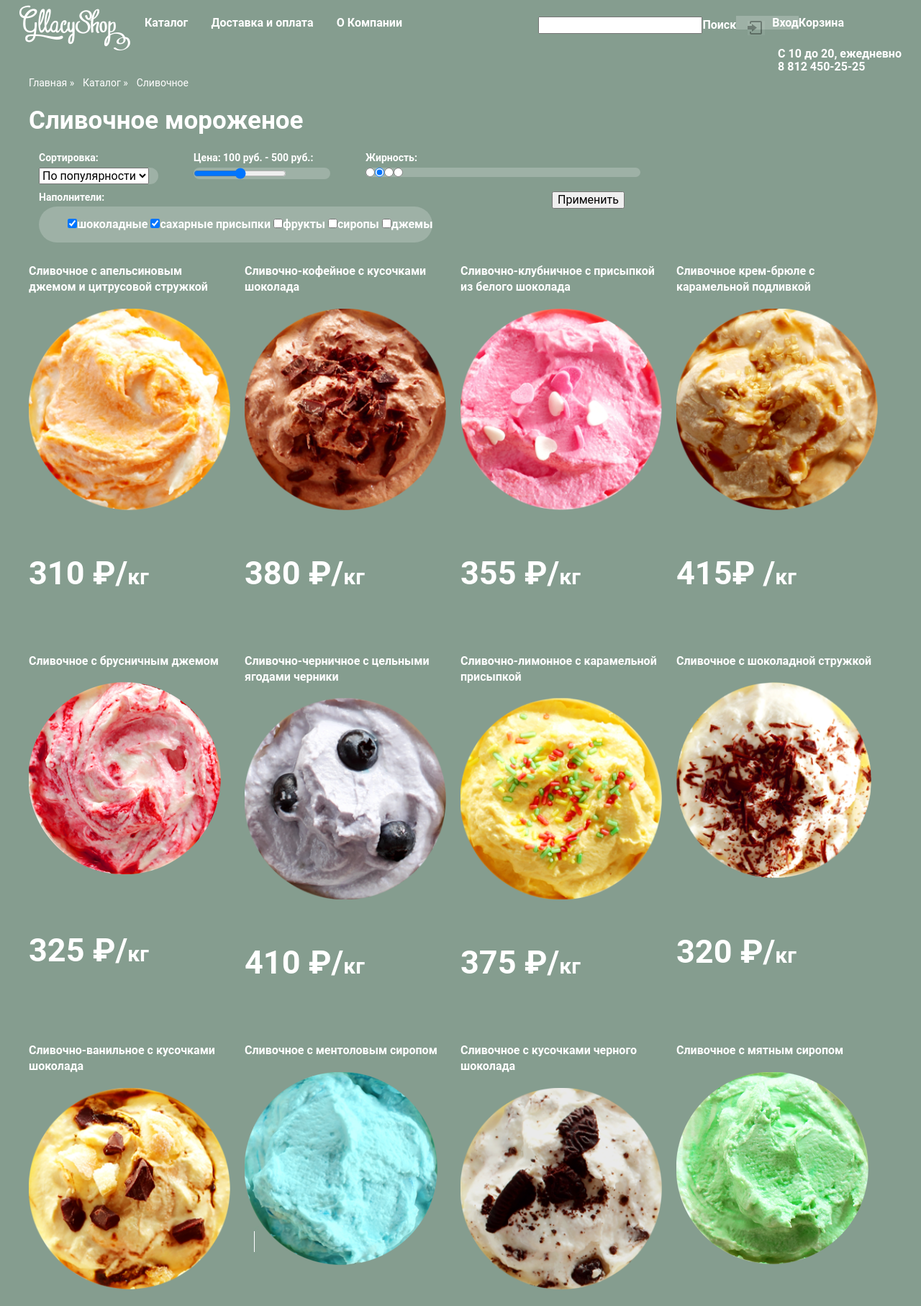
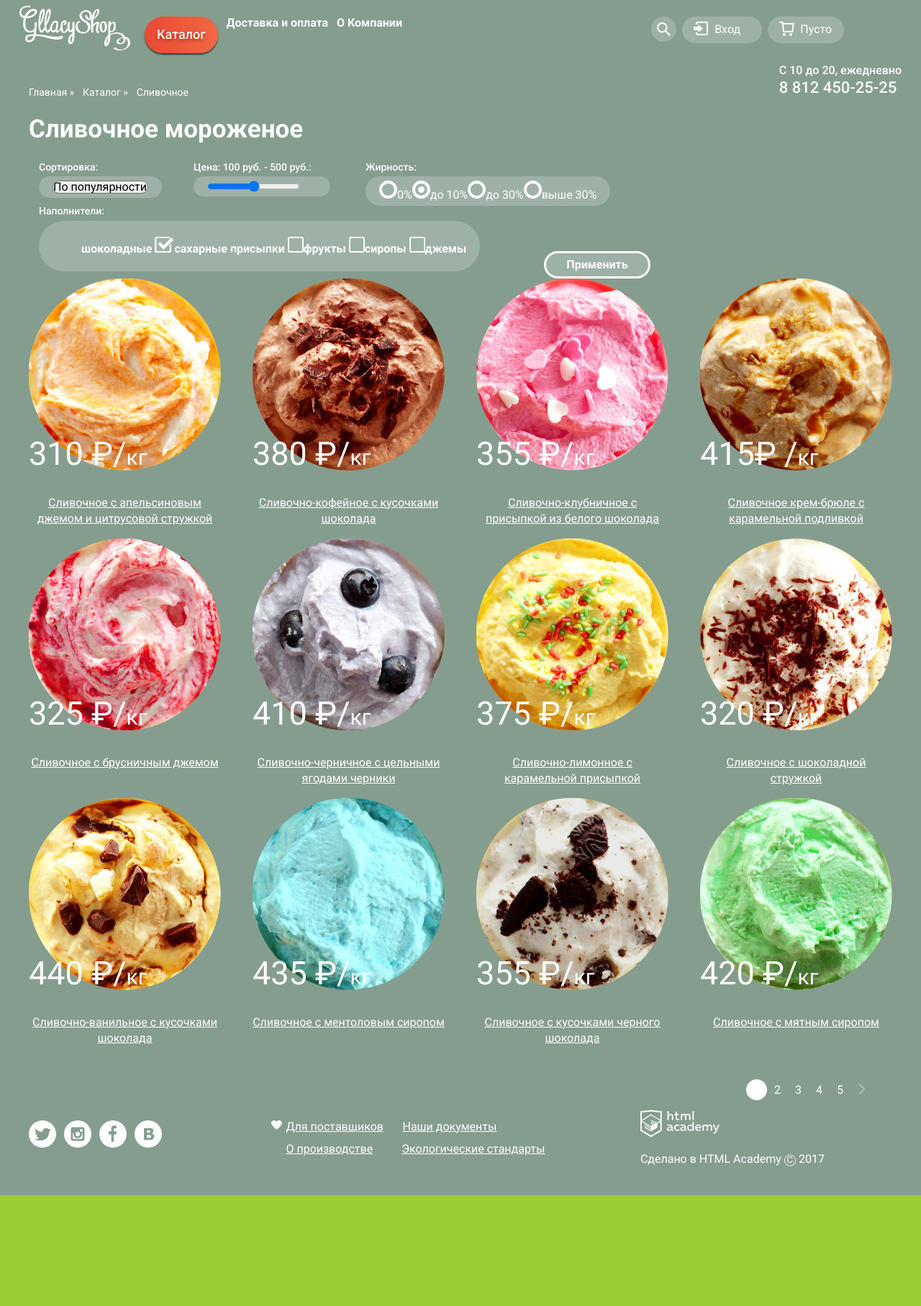
Before and after one commit to girofleeorientale/428797-gllacy, a plain HTML site: page catalog.html in a window 1280 px wide. Shown: the top 1815 px of the page at 72% size. After the commit the page ends 1661 px from the top, so only its background shows below. Drawn offline with nearby package versions, Linux system fonts and the light colour scheme; a web font is replaced by a local one.

Commit message:
правки

```diff
--- a/catalog.html
+++ b/catalog.html
@@ -4,7 +4,7 @@
 <head>
     <meta charset="utf-8">
     <title></title>
-     <link href="https://fonts.googleapis.com/<link href="https://fonts.googleapis.com/css?family=Roboto:400,400i,500,500i,700,700i&amp;subset=cyrillic" rel="stylesheet">
+     <link href="https://fonts.googleapis.com/css?family=Roboto:400,400i,500,500i,700,700i&amp;subset=cyrillic" rel="stylesheet">
 
     <link href="css/normalize.css" rel="stylesheet">
   <link href="css/style.css" rel="stylesheet">
@@ -18,13 +18,13 @@
   </div>
     <nav class="main-navigation">
       <ul class="site-navigation">
-        <li><a href="catalog.html">Каталог</a></li>
+        <li class="button-choice"><a href="catalog.html">Каталог</a></li>
         <li><a href="delivery-purchase.html">Доставка и оплата</a></li>
         <li><a href="about-us.html">О Компании</a></li>
       </ul>
       <ul class="user-navigation">
-        <li><input type="search" name="search">Поиск</li>
-        <li><a class="login-link" href="login.html">Вход</a>
+        <li><input type="search" name="search" class="visually-hidden"><span class="visually-hidden">Поиск</span></li>
+        <li><a class="login-link" href="login.html"><span class="entrance">Вход</span></a>
           <section class="modal modal-login">
             <h2 class="visually-hidden">Личный кабинет</h2>
             <p>Вход</p>
@@ -51,11 +51,11 @@
           </section>
         </li>
         <li>
-          <form>Корзина</form>
+          <form>Пусто</form>
         </li>
       </ul>
       <p class="header-contacts">
-        С 10 до 20, ежедневно<br>
+        <span class="time">С 10 до 20, ежедневно</span><br>
         <span class="phone-number">8 812 450-25-25</span>
       </p>
     </nav>
@@ -94,10 +94,14 @@
       <fieldset>
          <legend>Жирность:</legend>
          <div class="sort-background">
-         <input type="radio" name="fat-index" value="0%">
-         <input type="radio" name="fat-index" value="до 10%" checked>
-         <input type="radio" name="fat-index" value="до 30%">
-         <input type="radio" name="fat-index" value="выше 30%">
+         <input type="radio" name="fat-index" value="0%" id="fat0%">
+         <label for="fat0%"><img src="img/radio-off.svg" alt="кнопка" width="25" height="25"><span>0%</span></label>
+         <input type="radio" name="fat-index" value="до 10%" id="fat10%" checked>
+         <label for="fat10%"><img src="img/radio-off.svg" alt="кнопка" width="25" height="25">до 10%</label>
+         <input type="radio" name="fat-index" value="до 30%" id="fat30%">
+         <label for="fat30%"><img src="img/radio-off.svg" alt="кнопка" width="25" height="25">до 30%</label>
+         <input type="radio" name="fat-index" value="выше 30%" id="fat30%+">
+         <label for="fat30%+"><img src="img/radio-off.svg" alt="кнопка" width="25" height="25">выше 30%</label>
        </div>
       </fieldset>
     </div>
@@ -106,11 +110,11 @@
          <legend>Наполнители:</legend>
          <div class="sort-background">
          <ul class="fillers">
-            <li class="fill-with"><input type="checkbox" name="chocolate" checked><label for="chocolate">шоколадные</label></li>
-            <li class="fill-with"><input type="checkbox" name="sugar" checked><label for="sugar">сахарные присыпки</label></li>
-            <li class="fill-with"><input type="checkbox" name="fruits"><label for="fruits">фрукты</label></li>
-            <li class="fill-with"><input type="checkbox" name="syrups"><label for="syrups">сиропы</label></li>
-            <li class="fill-with"><input type="checkbox" name="jams"><label for="jams">джемы</label></li>
+            <li class="fill-with"><input type="checkbox" name="chocolate" id="chocolate" checked><label for="chocolate"><img class="img-checkbox">шоколадные</label></li>
+            <li class="fill-with"><input type="checkbox" name="sugar" id="sugar" checked><label for="sugar"><img src="img/checkbox-on.svg" alt="чекбокс" width="27" height="22">сахарные присыпки</label></li>
+            <li class="fill-with"><input type="checkbox" name="fruits" id="fruits"><label for="fruits"><img src="img/checkbox-off.svg" alt="чекбокс" width="22" height="22">фрукты</label></li>
+            <li class="fill-with"><input type="checkbox" name="syrups" id="syrups"><label for="syrups"><img src="img/checkbox-off.svg" alt="чекбокс" width="22" height="22">сиропы</label></li>
+            <li class="fill-with"><input type="checkbox" name="jams" id="jams"><label for="jams"><img src="img/checkbox-off.svg" alt="чекбокс" width="22" height="22">джемы</label></li>
          </ul>
        </div>
       </fieldset>
@@ -125,146 +129,123 @@
     <section class="articles-list">
         <div class="icecream-item">
           <a href="icecream-item.html">
+                    <img src="img/icecream-1.png" width="267" height="267" alt="Сливочное с апельсиновым джемом и цитрусовой стружкой">
+          <p class="icecream-item-price">310 &#8381;/<span>кг</span></p>
           <h3>
             <span class="icecream-item-title">Сливочное с апельсиновым джемом и цитрусовой стружкой</span>
           </h3>
-          <p class="icecream-item-image">
-                    <img src="img/icecream-1.png" width="267" height="267" alt="Сливочное с апельсиновым джемом и цитрусовой стружкой">
-              </p>
           </a>
-          <p class="icecream-item-price">310 &#8381;/<span>кг</span></p>
         </div>
 
         <div class="icecream-item">
           <a href="icecream-item.html">
+                    <img src="img/icecream-2.png" width="267" height="267" alt="Сливочно-кофейное с кусочками шоколада">
+          <p class="icecream-item-price">380 &#8381;/<span>кг</span></p>
           <h3>
             <span class="icecream-item-title">Сливочно-кофейное с кусочками шоколада</span>
           </h3>
-          <p class="icecream-item-image">
-                    <img src="img/icecream-2.png" width="267" height="267" alt="Сливочно-кофейное с кусочками шоколада">
-              </p>
         </a>
-          <p class="icecream-item-price">380 &#8381;/<span>кг</span></p>
         </div>
 
         <div class="icecream-item">
           <a href="icecream-item.html">
+          </h3>
+                    <img src="img/icecream-3.png" width="267" height="267" alt="Сливочно-клубничное с присыпкой из белого шоколада">
+          <p class="icecream-item-price">355 &#8381;/<span>кг</span></p>
           <h3>
             <span class="icecream-item-title">Сливочно-клубничное с присыпкой из белого шоколада</span>
           </h3>
-          <p class="icecream-item-image">
-                    <img src="img/icecream-3.png" width="267" height="267" alt="Сливочно-клубничное с присыпкой из белого шоколада">
-              </p>
         </a>
-          <p class="icecream-item-price">355 &#8381;/<span>кг</span></p>
         </div>
 
         <div class="icecream-item">
           <a href="icecream-item.html">
+                    <img src="img/icecream-4.png" width="267" height="267" alt="Сливочное крем-брюле с карамельной подливкой">
+          <p class="icecream-item-price">415&#8381; /<span>кг</span></p>
           <h3>
             <span class="icecream-item-title">Сливочное крем-брюле с карамельной подливкой</span>
           </h3>
-          <p class="icecream-item-image">
-                    <img src="img/icecream-4.png" width="267" height="267" alt="Сливочное крем-брюле с карамельной подливкой">
-              </p>
         </a>
-          <p class="icecream-item-price">415&#8381; /<span>кг</span></p>
         </div>
 
         <div class="icecream-item">
           <a href="icecream-item.html">
+                    <img src="img/icecream-5.png" width="267" height="267" alt="Сливочное с брусничным джемом">
+          <p class="icecream-item-price">325 &#8381;/<span>кг</span></p>
            <h3>
             <span class="icecream-item-title">Сливочное с брусничным джемом</span>
           </h3>
-          <p class="icecream-item-image">
-                    <img src="img/icecream-5.png" width="267" height="267" alt="Сливочное с брусничным джемом">
-              </p>
         </a>
-          <p class="icecream-item-price">325 &#8381;/<span>кг</span></p>
         </div>
 
         <div class="icecream-item">
           <a href="icecream-item.html">
+                    <img src="img/icecream-6.png" width="267" height="267" alt="Сливочно-черничное с цельными ягодами черники">
+          <p class="icecream-item-price">410 &#8381;/<span>кг</span></p>
           <h3>
             <span class="icecream-item-title">Сливочно-черничное с цельными ягодами черники</span>
           </h3>
-          <p class="icecream-item-image">
-                    <img src="img/icecream-6.png" width="267" height="267" alt="Сливочно-черничное с цельными ягодами черники">
-              </p>
         </a>
-          <p class="icecream-item-price">410 &#8381;/<span>кг</span></p>
         </div>
 
         <div class="icecream-item">
           <a href="icecream-item.html">
+                    <img src="img/icecream-7.png" width="267" height="267" alt="Сливочно-лимонное с карамельной присыпкой">
+          <p class="icecream-item-price">375 &#8381;/<span>кг</span></p>
           <h3>
             <span class="icecream-item-title">Сливочно-лимонное с карамельной присыпкой</span>
           </h3>
-          <p class="icecream-item-image">
-                    <img src="img/icecream-7.png" width="267" height="267" alt="Сливочно-лимонное с карамельной присыпкой">
-              </p>
         </a>
-          <p class="icecream-item-price">375 &#8381;/<span>кг</span></p>
         </div>
 
         <div class="icecream-item">
           <a href="icecream-item.html">
+                    <img src="img/icecream-8.png" width="267" height="267" alt="Сливочное с шоколадной стружкой">
+          <p class="icecream-item-price">320 &#8381;/<span>кг</span></p>
            <h3>
             <span class="icecream-item-title">Сливочное с шоколадной стружкой</span>
           </h3>
-          <p class="icecream-item-image">
-                    <img src="img/icecream-8.png" width="267" height="267" alt="Сливочное с шоколадной стружкой">
-              </p>
         </a>
-          <p class="icecream-item-price">320 &#8381;/<span>кг</span></p>
         </div>
 
         <div class="icecream-item">
           <a href="icecream-item.html">
+                    <img src="img/icecream-9.png" width="267" height="267" alt="Сливочно-ванильное с кусочками шоколада">
+          <p class="icecream-item-price">440 &#8381;/<span>кг</span></p>
           <h3>
             <span class="icecream-item-title">Сливочно-ванильное с кусочками шоколада</span>
           </h3>
-          <p class="icecream-item-image">
-                    <img src="img/icecream-9.png" width="267" height="267" alt="Сливочно-ванильное с кусочками шоколада">
-              </p>
         </a>
-          <p class="icecream-item-price">440 &#8381;/<span>кг</span></p>
         </div>
 
         <div class="icecream-item">
           <a href="icecream-item.html">
+                    <img src="img/icecream-10.png" width="267" height="267" alt="Сливочное с ментоловым сиропом">
+          <p class="icecream-item-price">435 &#8381;/<span>кг</span></p>
           <h3>
             <span class="icecream-item-title">Сливочное с ментоловым сиропом</span>
           </h3>
-          <p class="icecream-item-image">
-                    <img src="img/icecream-10.png" width="267" height="267" alt="Сливочное с ментоловым сиропом">
-              </p>
         </a>
-          <p class="icecream-item-price">435 &#8381;/<span>кг</span></p>
         </div>
 
         <div class="icecream-item">
           <a href="icecream-item.html">
+                    <img src="img/icecream-11.png" width="267" height="267" alt="Сливочное с кусочками черного шоколада">
+          <p class="icecream-item-price">355 &#8381;/<span>кг</span></p>
           <h3>
             <span class="icecream-item-title">Сливочное с кусочками черного шоколада</span>
           </h3>
-          <p class="icecream-item-image">
-                    <img src="img/icecream-11.png" width="267" height="267" alt="Сливочное с кусочками черного шоколада">
-              </p>
         </a>
-          <p class="icecream-item-price">355 &#8381;/<span>кг</span></p>
         </div>
 
         <div class="icecream-item">
           <a href="icecream-item.html">
+                    <img src="img/icecream-12.png" width="267" height="267" alt="Сливочное с мятным сиропом">
+          <p class="icecream-item-price">420 &#8381;/<span>кг</span></p>
           <h3>
             <span class="icecream-item-title">Сливочное с мятным сиропом</span>
           </h3>
-          <p class="icecream-item-image">
-                    <img src="img/icecream-12.png" width="267" height="267" alt="Сливочное с мятным сиропом">
-              </p>
         </a>
-          <p class="icecream-item-price">420 &#8381;/<span>кг</span></p>
         </div>
       </section>
       <ul class="pagination-list">
@@ -273,6 +254,7 @@
                 <li class="pagination-item"><a href="#">3</a></li>
                 <li class="pagination-item"><a href="#">4</a></li>
                 <li class="pagination-item"><a href="#">5</a></li>
+                <li class="pagination-item"><a href="#"><img src="img/icon-right-small.svg" width="11" height="15" alt="иконка"></a></li>
                 </ul>
         </section>
     </main>
@@ -287,15 +269,19 @@
     </div>
     <div class="footer-details">
       <ul class="footer-details">
-        <li><a class="details-item" href="#">Для поставщиков</a></li>
-        <li><a class="details-item" href="#">О производстве</a></li>
-        <li><a class="details-item" href="#">Наши документы</a></li>
-        <li><a class="details-item" href="#">Экологические стандарты</a></li>
+        <li><a class="details-item" href="#"><p>Для поставщиков</p></a></li>
+        <li><a class="details-item" href="#"><p>Наши документы</p></a></li>
+        <li><a class="details-item" href="#"><p>О производстве</p></a></li>
+        <li><a class="details-item" href="#"><p>Экологические стандарты</p></a></li>
       </ul>
     </div>
     <div class="footer-copyright">
-        <img src="img/logo-htmlacademy.svg" width="110px" heght="41px" alt="Лого html Academy">
-        <b>Сделано в</b> <a class="button" href="https://htmlacademy.ru">HTML Academy</a> &#9400 2017.
+        <div class="footer-img">
+        <a href="https://htmlacademy.ru/intensive/htmlcss"><img src="img/logo-htmlacademy.svg" width="110px" heght="41px" alt="Лого html Academy"></a>
+    </div>
+    <div class="footer-copyright-text">
+        <p>Сделано в <a href="https://htmlacademy.ru/intensive/htmlcss">HTML Academy</a> &#9400 2017</p>
+    </div>
     </div>
   </footer>
 </body>
--- a/css/style.css
+++ b/css/style.css
@@ -24,11 +24,6 @@ a:focus,
 .hits-item h3:hover,
 .hits-item h3:focus {
 	color: #ffbc9e;
-}
-
-img {
-	width: 100%;
-	height: auto;
 }
 
 .visually-hidden:not(:focus):not(:active),
@@ -138,22 +133,77 @@ input[type="radio"].visually-hidden {
 }
 
 .site-navigation li {
-	display: inline;
+	display: flex;
 }
 
 .site-navigation a
 .user-navigation a {
-	display: inline;
+	display: flex;
 	vertical-align: middle;
 }
 
 .user-navigation {
 	display: flex;
+	width: 268px;
+	justify-content: space-between;
+
 	margin-bottom: 30px;
 	padding: 0;
 	list-style: none;
 }
 
+.user-navigation li {
+	display: flex;
+	margin: 0;
+	padding: 0;
+
+	background-color: rgba(255, 255, 255, 0.2);
+	font-weight: 400;
+}
+
+.user-navigation li:first-child {
+	width: 35px;
+	height: 35px;
+	background-color: rgba(255, 255, 255, 0.2);
+	background-image: url("../img/loupe.svg");
+	background-size: 19px 21px;
+	background-repeat: no-repeat;
+	background-position: center;
+	border-radius: 50px;
+}
+
+.user-navigation li:nth-child(2) {
+	padding-top: 9px;
+	width: 49px;
+
+	position: relative;
+	padding-left: 45px;
+	padding-right: 17px;
+	border-radius: 50px;
+}
+
+.user-navigation li:last-child {
+	padding-top: 9px;
+
+	position: relative;
+	padding-right: 17px;
+	padding-left: 45px;
+	border-radius: 50px;
+}
+
+.user-navigation li:last-child::before {
+	content: "";
+
+	position: absolute;
+	top: 7px;
+	left: 16px;
+	width: 24px;
+	height: 20px;
+
+	background-image: url(../img/basket.svg);
+	background-repeat: no-repeat;
+	background-position: 0 0;
+}
 
 .site-navigation a,
 .user-navigation a {
@@ -167,19 +217,7 @@ input[type="radio"].visually-hidden {
 	color: #efb89c;
 }
 
-.header-contacts {
-	position: absolute;
-	right: 27px;
-	top: 50px;
-}
-
-.user-navigation .login-link {
-	position: relative;
-	padding-left: 50px;
-	background-color: rgba(255, 255, 255, 0.2);
-}
-
-.login-link::before {
+.user-navigation li:nth-child(2)::before {
 	content: "";
 
 	position: absolute;
@@ -188,12 +226,25 @@ input[type="radio"].visually-hidden {
 	width: 24px;
 	height: 20px;
 
-	background-image: url(../img/entrance.svg);
+	background-image: url(../img/entrance.png);
 	background-repeat: no-repeat;
 	background-position: 0 0;
-	background-color: rgba(255, 255, 255, 0.2);
+}
 
-	opacity: 0.3;
+.header-contacts {
+	position: absolute;
+	right: 27px;
+	top: 73px;
+}
+
+.time {
+	font-weight: 500;
+}
+
+.phone-number {
+	font-size: 22px;
+	line-height: 29px;
+	font-weight: 500;
 }
 
 .slider {
@@ -288,7 +339,7 @@ input[type="radio"].visually-hidden {
 	font-size: 45px;
 	line-height: 1;
 	margin-top: -50px;
-	margin-bottom: 30px
+	margin-bottom: 30px;
 }
 
 .hits-item-title {
@@ -521,31 +572,59 @@ input[type="radio"].visually-hidden {
 }
 
 .footer-details {
+	position: relative;
 	display: flex;
 	flex-wrap: wrap;
 	justify-content: space-between;
-	width: 350px;
+	width: 400px;
 	font-weight: 400;
 	font-family: "Roboto";
 	text-align: left;
 }
 
-.footer-details li {
+.footer-details p {
 	margin: 0;
 	padding: 0;
 	display: flex;
+	text-decoration: underline;
+}
+
+.details-item {
+	display: flex;
+}
+
+.footer-details li:nth-child(2) {
+	padding-right: 67px;
+}
+
+.footer-details li:first-child::before {
+	content: "";
+	width: 20px;
+	height: 16px;
+	position: absolute;
+	top: 0px;
+	left: 20px;
+
+	background-image: url("../img/heart.svg");
+  	background-repeat: no-repeat;
 }
 
 .footer-copyright {
-
+	list-style: none;
+	display: flex;
+	flex-direction: column;
+	font-weight: 400;
 }
 
 .footer-copyright img {
 	width: 110px;
 	height: 41px;
-	position: absolute;
 	right:27px;
 	top: 10px;
+}
+
+.footer-copyright-text {
+	font-weight: 400;
 }
 
 .modal {
@@ -737,13 +816,12 @@ input[type="radio"].visually-hidden {
 .filter fieldset {
 	border: none;
 	color: #ffffff;
-
-
 }
 
 .filter legend {
 	font-size: 14px;
 	line-height: 16px;
+	font-weight: 500;
 }
 
 .sort-wrapper {
@@ -751,6 +829,7 @@ input[type="radio"].visually-hidden {
 	flex-wrap: wrap;
 	width: 864px;
 	justify-content: space-between;
+	position: relative;
 }
 
 .sort-background {
@@ -758,19 +837,72 @@ input[type="radio"].visually-hidden {
 	background-color: rgba(255, 255, 255, 0.2);
   	color: #ffffff;
   	border-radius: 40px;
+  	padding: 6px 19px;
 }
 
 .sort:first-child {
 	width: 194px;
 }
 
+select {
+  border-radius: 10px;
+  -webkit-appearance: none;
+  line-height: 1em;
+  /* for FF */
+  -moz-appearance: none;
+  text-indent: 0.01px;
+  text-overflow: '';
+  /* for IE */
+  -ms-appearance: none;
+  appearance: none;
+}
+
+select::-ms-expand {
+  display: none;
+}
+
+.select {
+	list-style: none;
+}
+
 .sort:nth-child(2) {
 	width: 218px;
 }
 
+input[type=range]:focus {
+  outline: none;
+}
+
 .sort:nth-child(3) {
+	display: flex;
+	justify-content: space-between;
 	width: 410px;
+	height: 48px;
 }
+
+.sort:nth-child(3) input {
+	display: none;
+}
+
+.sort:nth-child(3) input:hover + label {
+	cursor: pointer;
+}
+
+.sort:nth-child(3) label {
+	font-weight: 400;
+
+	display: block;
+	position: relative;
+}
+
+.sort:nth-child(3) input:checked + label > img {
+	background-image: url("../img/radio-on.svg");
+}
+
+.sort:nth-child(3) span {
+	padding-bottom: 30px;
+}
+
 
 .sort:nth-child(4) {
 	display: flex;
@@ -778,16 +910,53 @@ input[type="radio"].visually-hidden {
 	width: 703px;
 }
 
+
+.sort:nth-child(4) input {
+	display: none;
+}
+
 .sort:nth-child(4) li {
+	display: inline;
 	padding: 0;
 	margin: 0;
-	display: inline;
+}
+
+.sort:nth-child(4) input:checked + label > img {
+	background-image: url("../img/checkbox-on.svg");
 }
 
 .sort:last-child {
-	width: 137px;
+	position: absolute;
+	bottom: 0;
+	right: 0;
 }
 
+.filter-button {
+	background-color: transparent;
+	width: 148px;
+	height: 38px;
+	border: none;
+	font: inherit;
+	color: #ffffff;
+	border: 3px solid #ffffff;
+	border-radius: 50px;
+	background-color: rgba(255, 255, 255, 0.2);
+}
+
+.filter-button:hover {
+	background-color: #ffffff;
+	border: none;
+	font: inherit;
+	color: #353535;
+}
+
+.filter-button:focus {
+	background-color: rgb(237, 237, 237);
+  	box-shadow: inset 0px 2px 1px 0px rgba(105, 105, 105, 0.004);
+  	border: none;
+	font: inherit;
+	color: #353535;
+}
 
 .filer ul {
 	list-style: none;
@@ -800,29 +969,36 @@ input[type="radio"].visually-hidden {
 .articles-list {
 	display: flex;
 	flex-wrap: wrap;
+	min-width: 860px;
+	list-style: none;
+	justify-content: space-between;
+	margin-bottom: 36px;
 }
 
 .articles-list div {
+	font-weight: 400;
 	display: flex;
 	padding: 0;
 	flex-wrap: wrap;
 }
 
 .icecream-item {
-	width: 280px;
-	min-height: 285px;
-	margin-bottom: 20px;
-	margin-right: 20px;
+	width: 267px;
 }
 
-.icecream-item-title {
+.icecream-item h3 {
+	font-weight: 400;
 	font-size: 16px;
 	line-height: 22px;
+	text-align: center;
+	text-decoration: underline;
 }
 
 .icecream-item-price {
 	font-size: 45px;
 	line-height: 45px;
+	margin-top: -50px;
+	margin-bottom: 30px;
 }
 
 .icecream-item-price span {
@@ -834,23 +1010,73 @@ input[type="radio"].visually-hidden {
 
 }
 
+.icecream-item:hover {
+	background-color: rgba(255, 255, 255, 0.2);
+	border-radius: 10px;
+	width: 297px;
+	height: 408px;
+	position: relative;
+}
+
+.icecream-item:hover:after {
+	display: block;
+	font-size: 30.765px;
+  	font-family: "Roboto";
+  	color: rgb(255, 255, 255);
+  	font-weight: 500;
+  	line-height: 1.375;
+  	text-align: center;
+  	text-shadow: 0px 2px 5px rgba(160, 32, 11, 0.76);
+	background-image: linear-gradient(90deg, #e74a35, #f26843);
+	border: none;
+	font-size: 18px;
+	border-radius: 40px;
+	box-shadow: 0px 2px 2px 0px rgba(0, 0, 0, .64);
+	padding: 13px 17px;
+	position: absolute;
+	top: 0;
+	left: 0;
+
+}
+
+.icecream-item:hover a {
+	color: #ffffff;
+}
+
 .pagination-list {
+	position: relative;
 	list-style: none;
 	display: flex;
 	justify-content: flex-end;
 	margin-right: 27px;
+	font-weight: 400;
+}
+
+.pagination-item-current a {
+	color: #000000;
+	background-color: #ffffff;
+	background-position: 50% 50%;
+	border-radius: 50px;
 }
 
 .pagination-item a {
 	color: #ffffff;
-	padding-left: 15px;
+	padding: 5px 10px;
 }
 
-.pagination-item a:hover,
 .pagination-item a:focus,
 .pagination-item a:active {
 	color: #849d8f;
 	background-color: #ffffff;
+	background-position: 50% 50%;
+	border-radius: 50px;
+}
+
+.pagination-item a:hover {
+	color: #ffffff;
+	background-color: rgba(255, 255, 255, 0.2);
+	background-position: 50% 50%;
+	border-radius: 50px;
 }
 
 .modal-login {
```
Also changed, not shown: index.html (+15 -11 lines), css/normalize.css (added), img/entrance.png (added). Lines whose indentation alone changed are shown as unchanged.
